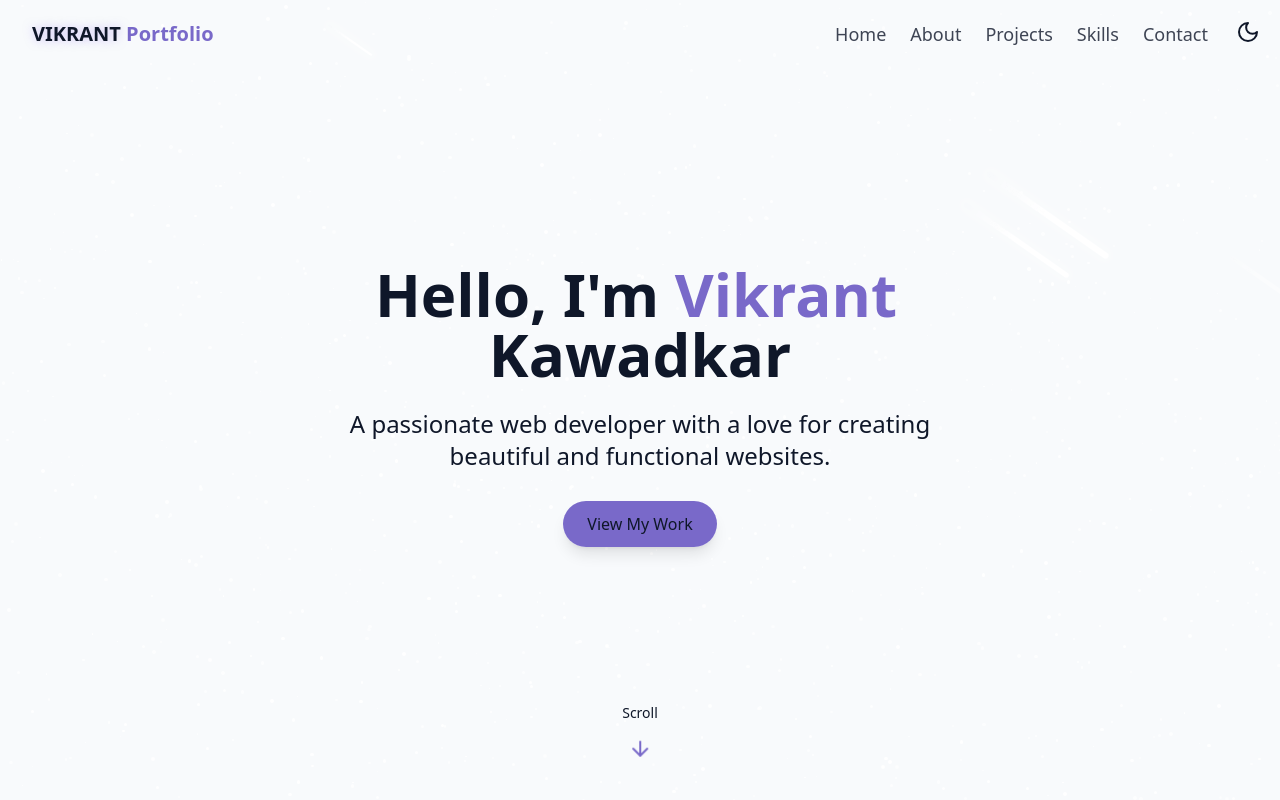
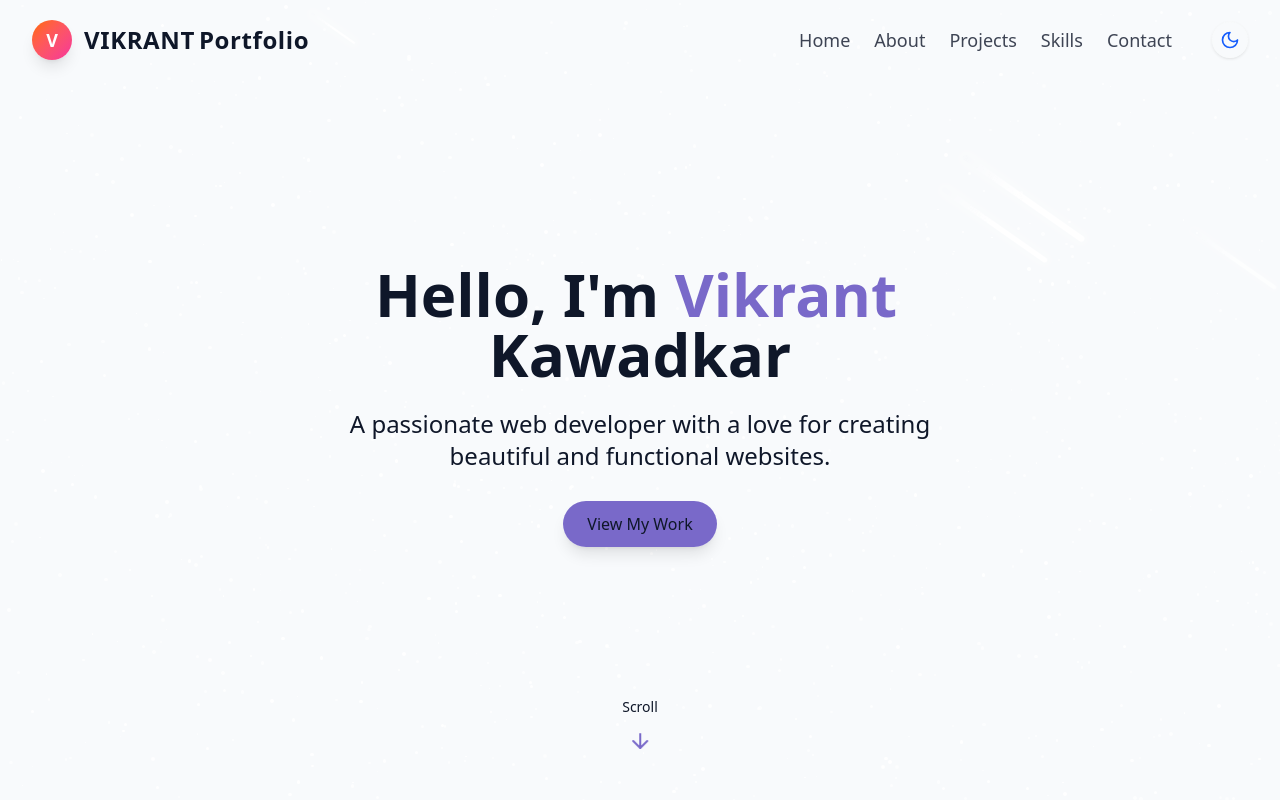
Before and after one commit to ark5234/portfolio, a React (Vite) app: page / in a window 1280 px wide. Shown: the top 800 px of the page. Built offline with nearby package versions, Linux system fonts and the light colour scheme.

Commit message:
improved styling og projects, navbar and skills sections

```diff
--- a/src/components/AboutSection.jsx
+++ b/src/components/AboutSection.jsx
@@ -8,15 +8,17 @@ export const AboutSection = () => {
           About <span className="text-primary">Me</span>
         </h2>
 
-        <div className="grid grid-cols-1 md:grid-cols-2 gap-8">
+        <div className="grid grid-cols-1 md:grid-cols-2 gap-8
+                         bg-gradient-to-br from-[#2c39b0] via-[#185a9d] to-[#2b5876]
+                         dark:bg-transparent p-6 rounded-3xl shadow-xl">
           {/* About Text */}
           <div className="space-y-6 text-justify">
-            <h3 className="text-2xl font-semibold">
+            <h3 className="text-2xl font-semibold text-white dark:text-white">
               I'm Vikrant Kawadkar — a full-stack web developer passionate about
               crafting elegant, fast, and accessible digital experiences.
             </h3>
 
-            <p className="text-lg md:text-xl text-muted-foreground leading-relaxed">
+            <p className="text-lg md:text-xl leading-relaxed bg-gradient-to-r from-[#a1c4fd] to-[#c2e9fb] bg-clip-text text-transparent">
               With a strong foundation in Computer Science and hands-on
               experience across both frontend and backend stacks, I bring ideas
               to life using modern technologies like React, Next.js, Node.js,
@@ -24,7 +26,7 @@ export const AboutSection = () => {
               delivering products that feel as good as they look.
             </p>
 
-            <p className="text-lg md:text-xl text-muted-foreground leading-relaxed">
+            <p className="text-lg md:text-xl leading-relaxed bg-gradient-to-r from-[#a1c4fd] to-[#c2e9fb] bg-clip-text text-transparent">
               Beyond code, I'm an avid learner who enjoys exploring emerging
               tech, contributing to open source, and mentoring fellow developers.
               Whether it’s solving complex problems or building sleek UI/UX,
@@ -48,7 +50,7 @@ export const AboutSection = () => {
 
           {/* Info Cards */}
           <div className="grid grid-cols-1 gap-6">
-            <div className="p-6 rounded-3xl bg-white dark:bg-card shadow-md transition-all duration-300
+            <div className="p-6 rounded-3xl bg-gradient-to-br from-orange-300 to-orange-500 dark:bg-card shadow-md transition-all duration-300
     hover:bg-primary/20 dark:hover:bg-[#0a0a0a]
     hover:shadow-[0_0_25px_6px_rgba(127,90,240,0.4)]
     dark:hover:shadow-[0_0_25px_8px_rgba(0,240,255,0.3)]">
@@ -57,15 +59,15 @@ export const AboutSection = () => {
                   <Code className="h-6 w-6 text-primary" />
                 </div>
                 <div className="text-left">
-                  <h4 className="font-semibold text-lg">Full Stack Developer</h4>
-                  <p className="text-muted-foreground">
+                  <h4 className="font-semibold text-lg text-black dark:text-white">Full Stack Developer</h4>
+                  <p className="text-black dark:text-muted-foreground">
                     Specialized in building scalable web apps using MERN and modern frontend frameworks.
                   </p>
                 </div>
               </div>
             </div>
 
-            <div className="p-6 rounded-3xl bg-white dark:bg-card shadow-md transition-all duration-300
+            <div className="p-6 rounded-3xl bg-gradient-to-br from-orange-300 to-orange-500 dark:bg-card shadow-md transition-all duration-300
     hover:bg-primary/20 dark:hover:bg-[#0a0a0a]
     hover:shadow-[0_0_25px_6px_rgba(127,90,240,0.4)]
     dark:hover:shadow-[0_0_25px_8px_rgba(0,240,255,0.3)]">
@@ -74,15 +76,15 @@ export const AboutSection = () => {
                   <User className="h-6 w-6 text-primary" />
                 </div>
                 <div className="text-left">
-                  <h4 className="font-semibold text-lg">Lifelong Learner</h4>
-                  <p className="text-muted-foreground">
+                  <h4 className="font-semibold text-lg text-black dark:text-white">Lifelong Learner</h4>
+                  <p className="text-black dark:text-muted-foreground">
                     Actively pursuing growth in AI, cloud, and system design alongside core development.
                   </p>
                 </div>
               </div>
             </div>
 
-            <div className="p-6 rounded-3xl bg-white dark:bg-card shadow-md transition-all duration-300
+            <div className="p-6 rounded-3xl bg-gradient-to-br from-orange-300 to-orange-500 dark:bg-card shadow-md transition-all duration-300
     hover:bg-primary/20 dark:hover:bg-[#0a0a0a]
     hover:shadow-[0_0_25px_6px_rgba(127,90,240,0.4)]
     dark:hover:shadow-[0_0_25px_8px_rgba(0,240,255,0.3)]">
@@ -91,8 +93,8 @@ export const AboutSection = () => {
                   <Briefcase className="h-6 w-6 text-primary" />
                 </div>
                 <div className="text-left">
-                  <h4 className="font-semibold text-lg">Industry Experience</h4>
-                  <p className="text-muted-foreground">
+                  <h4 className="font-semibold text-lg text-black dark:text-white">Industry Experience</h4>
+                  <p className="text-black dark:text-muted-foreground">
                     Worked on real-world projects involving APIs, dashboards, and full-stack systems.
                   </p>
                 </div>
--- a/src/components/Navbar.jsx
+++ b/src/components/Navbar.jsx
@@ -1,6 +1,8 @@
 import React, { useEffect, useState } from "react";
 import { cn } from "@/lib/utils";
 import { Menu, X } from "lucide-react";
+import { ThemeToggle} from "./ThemeToggel";
+
 const navItems = [
   { name: "Home", href: "#hero" },
   { name: "About", href: "#about" },
@@ -14,9 +16,7 @@ export const Navbar = () => {
   const [isMenuOpen, setIsMenuOpen] = useState(false);
 
   useEffect(() => {
-    const handleScroll = () => {
-      setIsScrolled(window.scrollY > 10);
-    };
+    const handleScroll = () => setIsScrolled(window.scrollY > 10);
     window.addEventListener("scroll", handleScroll);
     return () => window.removeEventListener("scroll", handleScroll);
   }, []);
@@ -24,60 +24,70 @@ export const Navbar = () => {
   return (
     <nav
       className={cn(
-        "fixed w-full z-40 transition-all duration-300",
-        isScrolled ? "py-3 bg-background/80 backdrop-blur-md shadow" : "py-5"
+        "fixed top-0 left-0 w-full z-50 transition-all duration-300",
+        isScrolled
+          ? "bg-background/70 shadow-xl backdrop-blur-xl py-3"
+          : "bg-transparent py-5"
       )}
     >
-      <div className="container flex items-center justify-between">
-        <a className="text-xl font-bold text-primary flex items-center" href="#hero">
-          <span className="relative z-10">
-            <span className="text-glow text-foreground">VIKRANT</span> Portfolio
+      <div className="container mx-auto flex items-center justify-between px-4 sm:px-6 lg:px-8">
+        {/* Logo */}
+        <a href="#hero" className="flex items-center gap-3 font-extrabold text-2xl text-primary group relative">
+          <span className="w-10 h-10 rounded-full bg-gradient-to-br from-orange-500 to-pink-500 flex items-center justify-center shadow-lg transition-transform group-hover:scale-110">
+            <span className="text-white text-lg font-bold">V</span>
+          </span>
+          <span className="text-foreground tracking-wide relative z-10 group-hover:text-orange-400 transition-colors duration-300">
+            VIKRANT<span className="text-muted ml-1">Portfolio</span>
           </span>
         </a>
 
-        {/* Desktop Navigation */}
-        <div className="hidden md:flex space-x-6 text-lg mr-10">
+        {/* Desktop Nav */}
+        <div className="hidden md:flex items-center gap-6 text-lg">
           {navItems.map((item) => (
             <a
               key={item.name}
               href={item.href}
-              className="text-foreground/80 hover:text-primary transition-colors duration-300"
+              className="relative text-foreground/80 hover:text-orange-400 transition duration-300 font-medium"
             >
               {item.name}
             </a>
           ))}
+          {/* ✅ Theme Toggle in Navbar */}
+          <ThemeToggle />
         </div>
 
         {/* Mobile Menu Toggle */}
         <button
           onClick={() => setIsMenuOpen((prev) => !prev)}
-          className="md:hidden p-2 text-foreground z-50"
+          className="md:hidden text-foreground z-50 p-2"
           aria-label={isMenuOpen ? "Close menu" : "Open menu"}
         >
           {isMenuOpen ? <X size={24} /> : <Menu size={24} />}
         </button>
       </div>
 
-      {/* Mobile Navigation */}
+      {/* Mobile Nav */}
       <div
         className={cn(
-          "fixed inset-0 bg-background/95 backdrop-blur-md z-40 flex flex-col items-center justify-center transition-all duration-300 md:hidden",
+          "fixed inset-0 bg-background/95 backdrop-blur-xl z-40 flex flex-col items-center justify-center md:hidden transition-all duration-500",
           isMenuOpen
-            ? "opacity-100 visible pointer-events-auto"
-            : "opacity-0 invisible pointer-events-none"
+            ? "opacity-100 scale-100 pointer-events-auto"
+            : "opacity-0 scale-95 pointer-events-none"
         )}
       >
-        <div className="flex flex-col space-y-8 text-xl">
-          {navItems.map((item, index) => (
+        <div className="flex flex-col items-center gap-10 text-2xl">
+          {navItems.map((item) => (
             <a
-              key={item.name + index}
+              key={item.name}
               href={item.href}
-              className="text-foreground/80 hover:text-primary transition-colors duration-300"
               onClick={() => setIsMenuOpen(false)}
+              className="text-foreground/80 hover:text-orange-400 transition duration-300 font-semibold"
             >
               {item.name}
             </a>
           ))}
+          {/* ✅ Theme Toggle in Mobile Menu */}
+          <ThemeToggle />
         </div>
       </div>
     </nav>
--- a/src/components/SkillsSection.jsx
+++ b/src/components/SkillsSection.jsx
@@ -1,102 +1,89 @@
-import {useState} from "react";
-import { cn } from "@/lib/utils"; // Assuming you have a utility function for classnames
-
+import { cn } from "@/lib/utils";
 
 const skills = [
-    //Frontend Skills
-    { name: "JavaScript", level: "95", category: "Frontend" },
-    { name: "React", level: "90", category: "Frontend" },
-    { name: "Next.js", level: "85", category: "Frontend" },
-    { name: "HTML", level: "95", category: "Frontend" },
-    { name: "CSS", level: "90", category: "Frontend" },
-    { name: "Tailwind CSS", level: "85", category: "Frontend" },
-    { name: "Bootstrap", level: "80", category: "Frontend" },
+  { name: "JavaScript", category: "Frontend" },
+  { name: "React", category: "Frontend" },
+  { name: "Next.js", category: "Frontend" },
+  { name: "HTML", category: "Frontend" },
+  { name: "CSS", category: "Frontend" },
+  { name: "Tailwind CSS", category: "Frontend" },
 
-    //Backend Skills
-    { name: "Node.js", level: "85", category: "Backend" },
-    { name: "Express.js", level: "80", category: "Backend" },
-    { name: "MongoDB", level: "80", category: "Backend" },
-    { name: "MySQL", level: "75", category: "Backend" },
-    { name: "PostgreSQL", level: "70", category: "Backend" },
-    { name: "GraphQL", level: "70", category: "Backend" },
-    //DevOps Skills
-    { name: "Docker", level: "75", category: "DevOps" },
-    { name: "Kubernetes", level: "70", category: "DevOps" },
-    { name: "AWS", level: "70", category: "DevOps" },
-    { name: "CI/CD", level: "75", category: "DevOps" },
-    //AI/ML Skills
-    { name: "Python", level: "80", category: "AI/ML" },
-    { name: "TensorFlow", level: "70", category: "AI/ML" },
-    { name: "PyTorch", level: "70", category: "AI/ML" },
-    { name: "Scikit-learn", level: "75", category: "AI/ML" },
-    //Tools
-    { name: "Visual Studio Code", level: "90", category: "Tools" },
-    { name: "Postman", level: "85", category: "Tools" },
-    { name: "Figma", level: "80", category: "Tools" },
-    { name: "GitHub", level: "90", category: "Tools" },
-    { name: "Jira", level: "75", category: "Tools" },
-    { name: "Slack", level: "80", category: "Tools" },
+  { name: "Node.js", category: "Backend" },
+  { name: "Express.js", category: "Backend" },
+  { name: "MongoDB", category: "Backend" },
+  { name: "MySQL", category: "Backend" },
+  { name: "PostgreSQL", category: "Backend" },
+
+  { name: "Docker", category: "DevOps" },
+  { name: "Kubernetes", category: "DevOps" },
+  { name: "AWS", category: "DevOps" },
+
+  { name: "Python", category: "AI/ML" },
+  { name: "TensorFlow", category: "AI/ML" },
+  { name: "PyTorch", category: "AI/ML" },
+
+  { name: "VS Code", category: "Tools" },
+  { name: "Postman", category: "Tools" },
+  { name: "Figma", category: "Tools" },
+  { name: "GitHub", category: "Tools" },
 ];
 
-const categories = ["all", ...new Set(skills.map(skill => skill.category))];
+const categories = [...new Set(skills.map(skill => skill.category))];
+
+const gradientCombos = [
+  "from-blue-500 via-indigo-500 to-purple-600",
+  "from-orange-400 via-pink-500 to-red-500",
+  "from-teal-400 via-green-400 to-emerald-500",
+  "from-purple-500 via-fuchsia-500 to-rose-400",
+  "from-cyan-400 via-sky-500 to-blue-600",
+  "from-yellow-400 via-orange-500 to-pink-500",
+];
 
 export const SkillsSection = () => {
-    const [activeCategory, setActiveCategory] = useState("all");
-
-    const filteredSkills = skills.filter(skill =>
-        activeCategory === "all" || skill.category === activeCategory
-    );
-
-
   return (
-        <section
-            id="skills"
-            className="py-20 px-4 relative bg-secondary/30"
-        >
-            <div className="container max-w-6xl mx-auto">
-                <h2 className="text-4xl md:text-5xl font-bold text-center mb-12 text-foreground">
+    <section id="skills" className="py-20 px-4 bg-transparent">
+      <div className="max-w-6xl mx-auto">
+        <h2 className="text-4xl md:text-5xl font-bold text-center mb-16 text-foreground">
           My <span className="text-primary">Skills</span>
         </h2>
 
+        <div className="grid gap-10 sm:grid-cols-2 lg:grid-cols-3">
+          {categories.map((category, i) => {
+            const combo = gradientCombos[i % gradientCombos.length];
+            const categorySkills = skills.filter(s => s.category === category);
 
-                <div className="flex flex-wrap justify-center gap-4 mb-12">
-                    {categories.map((category, key) => (
-                        <button
-                            key={key}
-                            onClick={() => setActiveCategory(category)}
+            return (
+              <div
+                key={category}
                 className={cn(
-                                "px-5 py-2 rounded-full text-sm md:text-base font-medium transition-all duration-300 capitalize",
-                                activeCategory === category
-                                    ? "bg-primary text-white shadow-md"
-                                    : "bg-muted text-muted-foreground hover:bg-primary/70 hover:text-white"
+                  "relative overflow-hidden rounded-3xl p-6 text-white shadow-md transition-all duration-500 group",
+                  `bg-gradient-to-br ${combo}`,
+                  "hover:shadow-[0_0_40px_12px_rgba(255,165,0,0.6)]"
                 )}
               >
-                            {category.charAt(0).toUpperCase() + category.slice(1)}
-                        </button>
-                    ))}
-                </div>
+                {/* Orange Glow Ring on Hover */}
+                <div className="absolute inset-0 rounded-3xl pointer-events-none opacity-0 group-hover:opacity-100 transition-all duration-500 ring-2 ring-orange-400/30 blur-sm"></div>
 
-
-                <div className="grid grid-cols-1 md:grid-cols-2 lg:grid-cols-4 gap-10">
-                    {filteredSkills.map((skill, key) => (
-                        <div
-                            key={key}
-                                className="group relative p-6 rounded-2xl transition-all duration-300
-                                     bg-white dark:bg-black shadow-md
-                                     hover:bg-[#f0f4ff] dark:hover:bg-[#0a0a0a]
-                                        hover:shadow-[0_0_20px_5px_rgba(127,90,240,0.4)]
-                                        dark:hover:shadow-[0_0_25px_8px_rgba(0,240,255,0.4)]"
+                <div className="relative z-10">
+                  <h3 className="text-xl font-bold mb-4 text-center uppercase tracking-widest drop-shadow">
+                    {category}
+                  </h3>
+                  <div className="flex flex-wrap justify-center gap-2">
+                    {categorySkills.map((skill, idx) => (
+                      <span
+                        key={idx}
+                        className="px-3 py-1 rounded-full text-sm font-medium bg-white/20 backdrop-blur-md border border-white/30 text-white hover:bg-white hover:text-black transition"
                       >
-                        <h3 className="text-xl font-semibold text-center text-primary group-hover:scale-105 transition-transform">
                         {skill.name}
-                        </h3>
-                        </div>
-
+                      </span>
                     ))}
                   </div>
                 </div>
-
+              </div>
+            );
+          })}
+        </div>
+      </div>
     </section>
-
-    )
+  );
 };
--- a/src/components/ThemeToggel.jsx
+++ b/src/components/ThemeToggel.jsx
@@ -1,17 +1,21 @@
+// components/ThemeToggle.tsx
 import { Sun, Moon } from "lucide-react";
 import { useEffect, useState } from "react";
-import {cn} from "@/lib/utils";
 
 export const ThemeToggle = () => {
   const [isDarkMode, setIsDarkMode] = useState(false);
 
   useEffect(() => {
     const storedTheme = localStorage.getItem("theme");
-    if (storedTheme === "dark") {
+
+    if (
+      storedTheme === "dark" ||
+      (!storedTheme && window.matchMedia("(prefers-color-scheme: dark)").matches)
+    ) {
       document.documentElement.classList.add("dark");
       setIsDarkMode(true);
     } else {
-      localStorage.setItem("theme", "light");
+      document.documentElement.classList.remove("dark");
       setIsDarkMode(false);
     }
   }, []);
@@ -30,16 +34,14 @@ export const ThemeToggle = () => {
 
   return (
     <button
-     onClick={toggleTheme}
-     className={cn(
-        "fixed max-sm:hidden top-5 right-5 z-50 rounded-full transition-colors duration-300",
-        "focous-outline-hidden"
-    )}
-        >
+      onClick={toggleTheme}
+      aria-label="Toggle Theme"
+      className="ml-4 p-2 rounded-full bg-background/80 backdrop-blur-md shadow ring-1 ring-white/20 hover:ring-orange-400 transition"
+    >
       {isDarkMode ? (
-        <Sun className="h-6 w-6 text-yellow-300" />
+        <Sun className="h-5 w-5 text-yellow-400 transition-transform hover:rotate-180" />
       ) : (
-        <Moon className="h-6 w-6 text-dark-blue-300" />
+        <Moon className="h-5 w-5 text-blue-600 dark:text-blue-300 transition-transform hover:-rotate-180" />
       )}
     </button>
   );
--- a/src/pages/Home.jsx
+++ b/src/pages/Home.jsx
@@ -14,7 +14,7 @@ export const Home = () => {
     return <div className="min-h-screen bg-background text-foreground overflow-x-hidden">
 
         {/* Theme Toggle */}
-        <ThemeToggle />
+
 
         {/* Background Effect */}
         <StarBackground />
```
Also changed, not shown: src/components/ProjectsSection.jsx (+35 -36 lines). Lines whose indentation alone changed are shown as unchanged.
